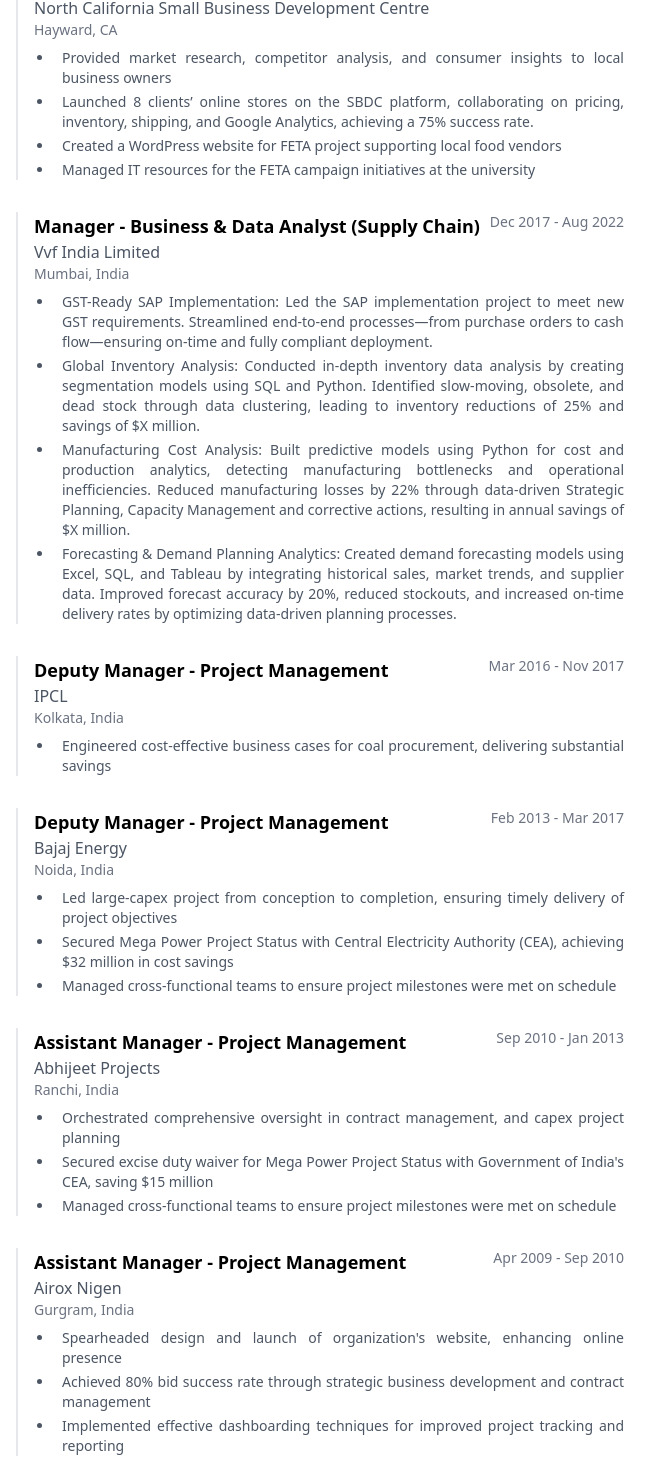
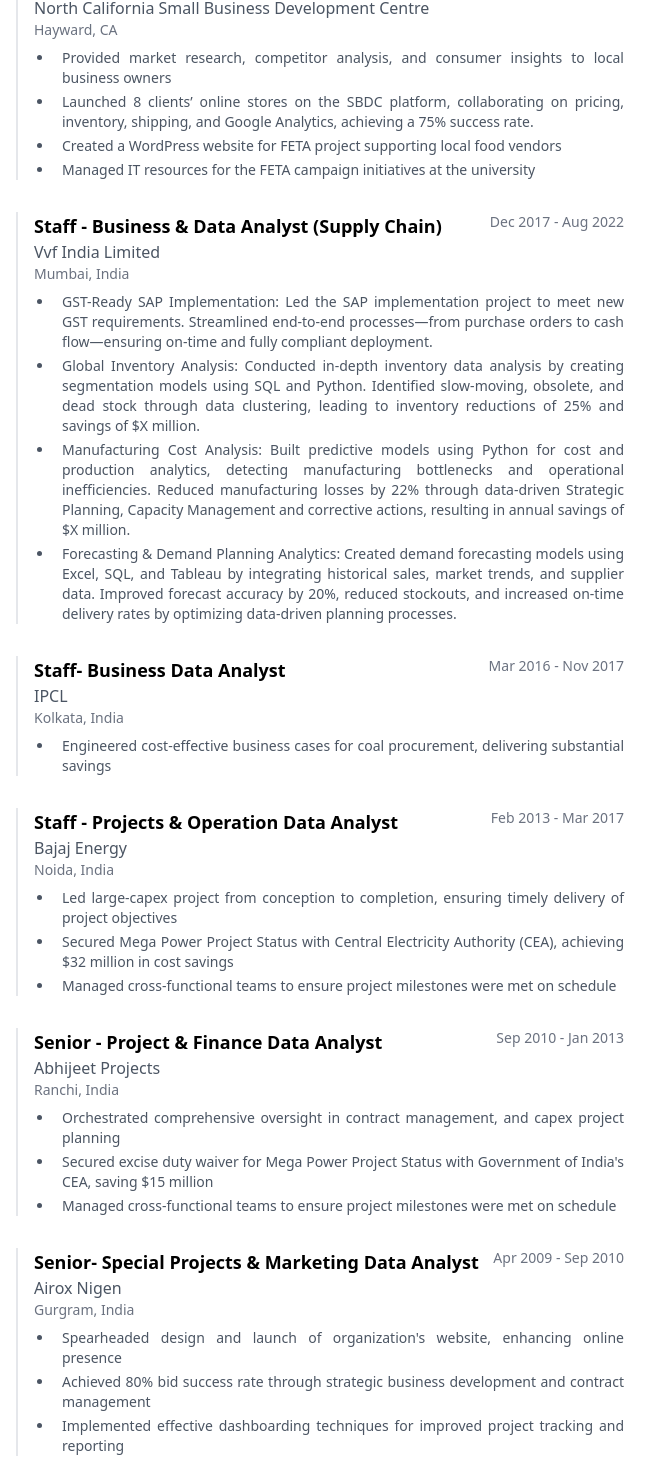
Before and after one commit to Abhinav0905/Abhinav0905.github.io, a React (Vite) app: page / in a window 1280 px wide. Shown: the part 2080-3550 px from the top of the page, without its empty margins (0-672 px from the left). Built offline with nearby package versions, Linux system fonts and the light colour scheme; no server answers.

Commit message:
Update build files

```diff
--- a/package.json
+++ b/package.json
@@ -11,7 +11,10 @@
     "predeploy": "npm run build",
     "deploy": "gh-pages -d dist"
   },
-  "repository": { "type": "git", "url": "git+https://github.com/Abhinav0905/Abhinav0905.github.io.git" },
+  "repository": {
+    "type": "git",
+    "url": "git+https://github.com/Abhinav0905/Abhinav0905.github.io.git"
+  },
   "homepage": "https://Abhinav0905.github.io",
   "dependencies": {
     "lucide-react": "^0.279.0",
--- a/src/components/Experience.tsx
+++ b/src/components/Experience.tsx
@@ -35,7 +35,7 @@
     ]
   },
   {
-    title: 'Manager - Business & Data Analyst (Supply Chain)', // Updated title
+    title: 'Staff - Business & Data Analyst (Supply Chain)', // Updated title
     company: 'Vvf India Limited', // Updated company name
     location: 'Mumbai, India',
     period: 'Dec 2017 - Aug 2022',
@@ -47,7 +47,7 @@
     ]
   },
   {
-    title: 'Deputy Manager - Project Management',
+    title: 'Staff- Business Data Analyst',
     company: 'IPCL',
     location: 'Kolkata, India',
     period: 'Mar 2016 - Nov 2017',
@@ -56,7 +56,7 @@
     ]
   },
   {
-    title: 'Deputy Manager - Project Management',
+    title: 'Staff - Projects & Operation Data Analyst',
     company: 'Bajaj Energy',
     location: 'Noida, India',
     period: 'Feb 2013 - Mar 2017',
@@ -67,7 +67,7 @@
     ]
   },
   {
-    title: 'Assistant Manager - Project Management',
+    title: 'Senior - Project & Finance Data Analyst',
     company: 'Abhijeet Projects',
     location: 'Ranchi, India',
     period: 'Sep 2010 - Jan 2013',
@@ -78,7 +78,7 @@
     ]
   },
   {
-    title: 'Assistant Manager - Project Management',
+    title: 'Senior-  Special Projects & Marketing  Data Analyst',
     company: 'Airox Nigen',
     location: 'Gurgram, India',
     period: 'Apr 2009 - Sep 2010',
```
Also changed, not shown: 1 other file (tests, documents, lock files or other folders).
